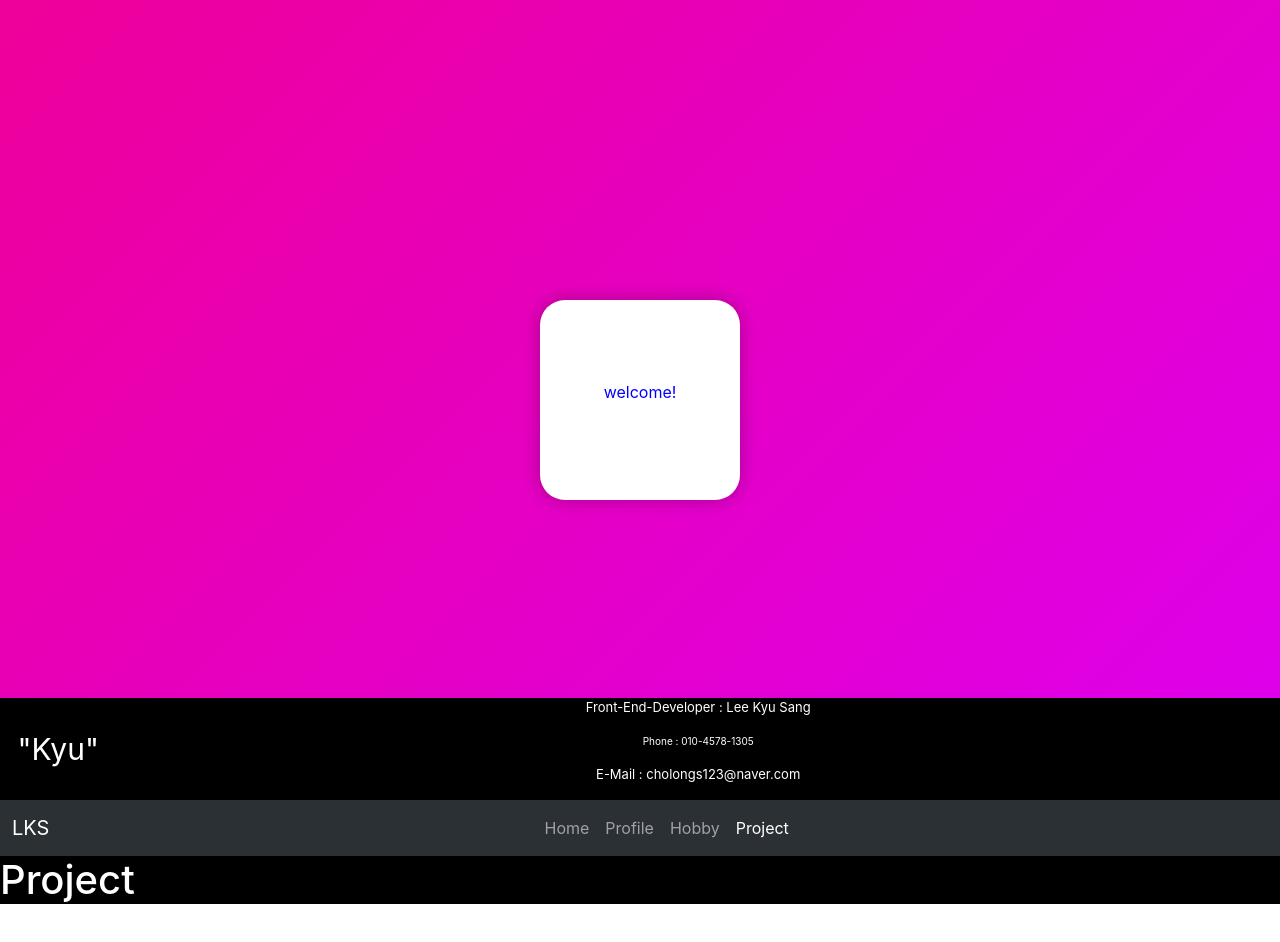
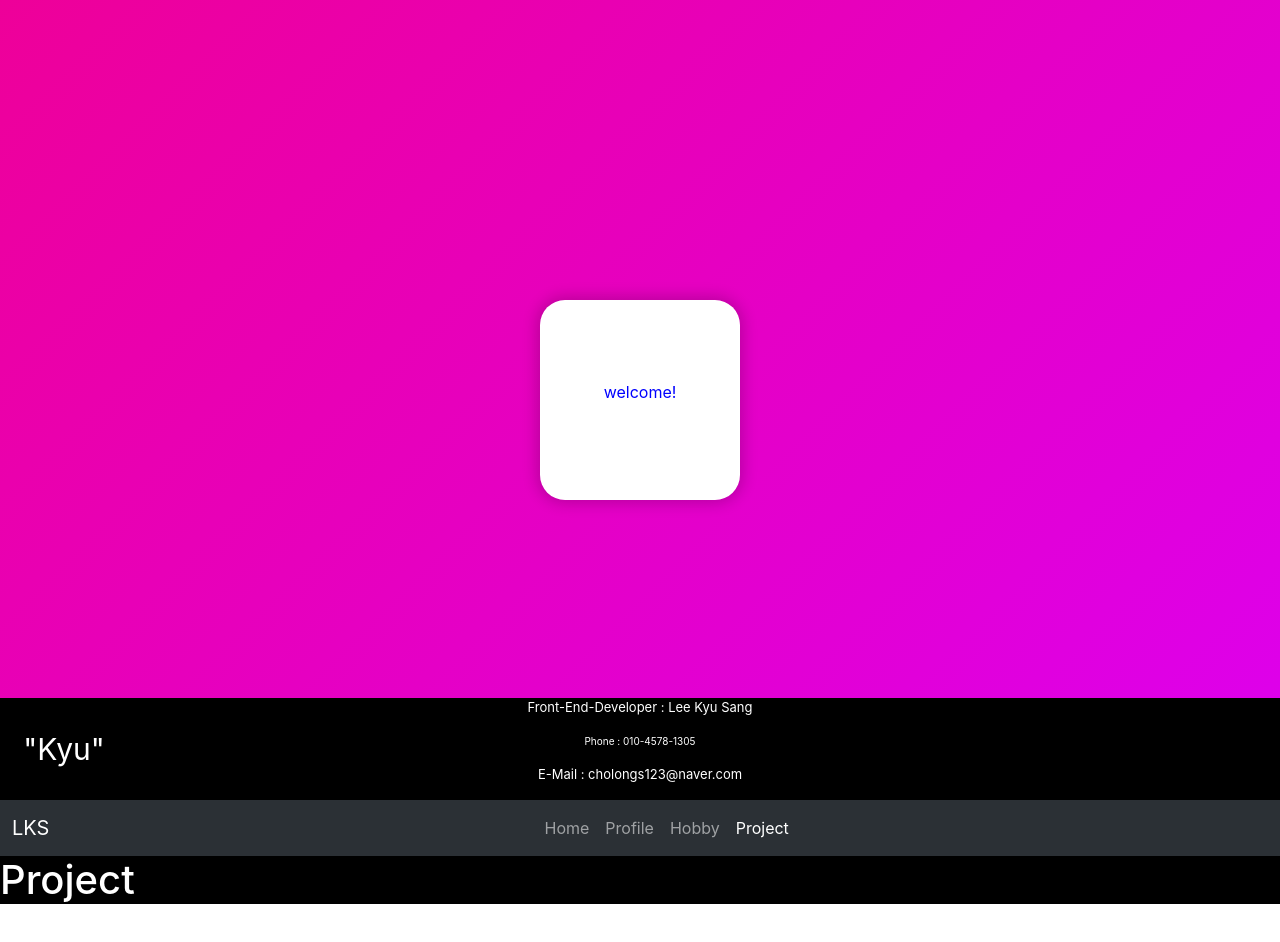
Before and after one commit to kyusang0330/react-self-introduction, a React (Create React App) app: page /project in a window 1280 px wide. Shown: the top 942 px of the page. Built offline with nearby package versions, Linux system fonts and the light colour scheme.

Commit message:
style-component

```diff
--- a/src/Layout/styled.js
+++ b/src/Layout/styled.js
@@ -1,8 +1,9 @@
 import styled from "styled-components";
 
 const LayoutContainer = styled.div`
+  width: 100vw;
   color: white;
-  margin-bottom: 102px; //useEffect 사용해보기
+  margin-bottom: 102px;
   background-color: black;
 `;
 
--- a/src/styles/footer_styled.js
+++ b/src/styles/footer_styled.js
@@ -15,7 +15,7 @@ const FooterContainer = styled.div`
   align-items: center;
   text-align: center;
   position: fixed;
-  width: 100%;
+  width: 100vw;
   bottom: 0;
   left: 50%;
   transform: translateX(-50%);
@@ -27,7 +27,7 @@ const FooterLogo = styled.div`
 `;
 
 const FooterInfo = styled.div`
-  width: 100%;
+  width: 80vw;
   font-size: 13px;
 `;
 
--- a/src/styles/profile_styled.js
+++ b/src/styles/profile_styled.js
@@ -1,6 +1,7 @@
 import styled from "styled-components";
 
 const ProfileContainer = styled.div`
+  width: 100vw;
   text-align: center;
 `;
 
```
